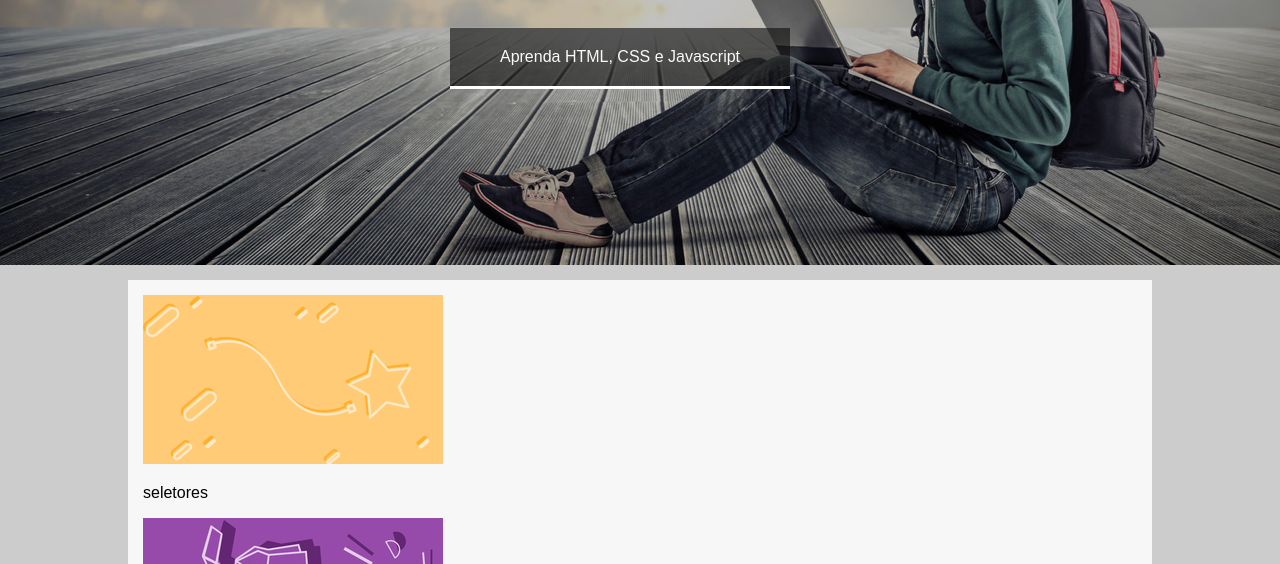
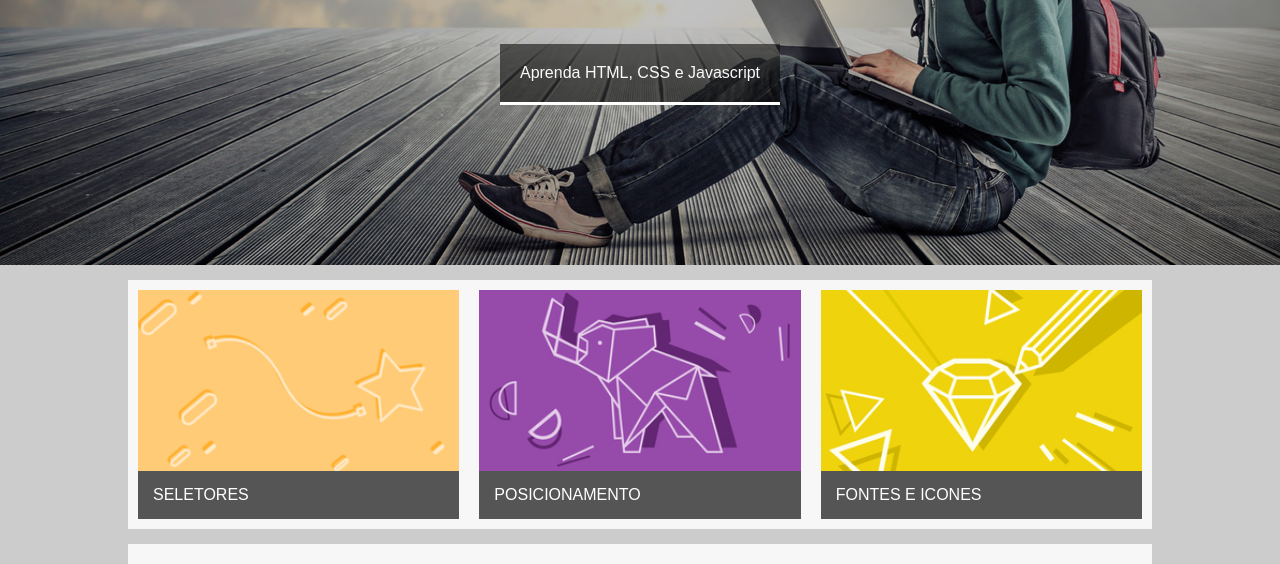
Before and after one commit to LucasPauloOP/curso_web_desginer_projetos, a plain HTML site: page projeto1/index.html in a window 1280 px wide. Shown: the part 236-800 px from the top of the page. Drawn offline with Linux system fonts and the light colour scheme.

Commit message:
finalizando projeto 1

```diff
--- a/projeto1/index.html
+++ b/projeto1/index.html
@@ -32,11 +32,11 @@
 			</header>
 			<main>
 				<section class="section1">
-					<div class="card">
+					<div class="card card-1">
 						<img src="../imagens/card_01.png" alt="" />
 						<p>seletores</p>
 					</div>
-					<div class="card">
+					<div class="card card-2">
 						<img src="../imagens/card_02.jpg" alt="" />
 						<p>posicionamento</p>
 					</div>
--- a/projeto1/style/index.css
+++ b/projeto1/style/index.css
@@ -50,8 +50,7 @@ header nav a:visited {
 }
 
 .hero-subtitle {
-	width: 300px;
-	margin-left: 450px;
+	display: inline-block;
 	background-color: rgba(12, 12, 12, 0.6);
 	padding: 20px;
 	border-bottom: 3px solid white;
@@ -64,8 +63,33 @@ main {
 
 .section1 {
 	background-color: #fafafaee;
+	padding: 10px;
+	margin-top: 15px;
+	overflow: auto;
+}
+
+.card {
+	width: 32%;
+	float: left;
+	box-sizing: border-box;
+}
+
+.card img {
+	width: 100%;
+	display: block;
+}
+
+.card-1,
+.card-2 {
+	margin-right: 2%;
+}
+
+.card p {
+	background-color: rgba(12, 12, 12, 0.685);
+	color: white;
+	margin: 0;
+	text-transform: uppercase;
 	padding: 15px;
-	margin-top: 15px;
 }
 
 .section2 {
```
